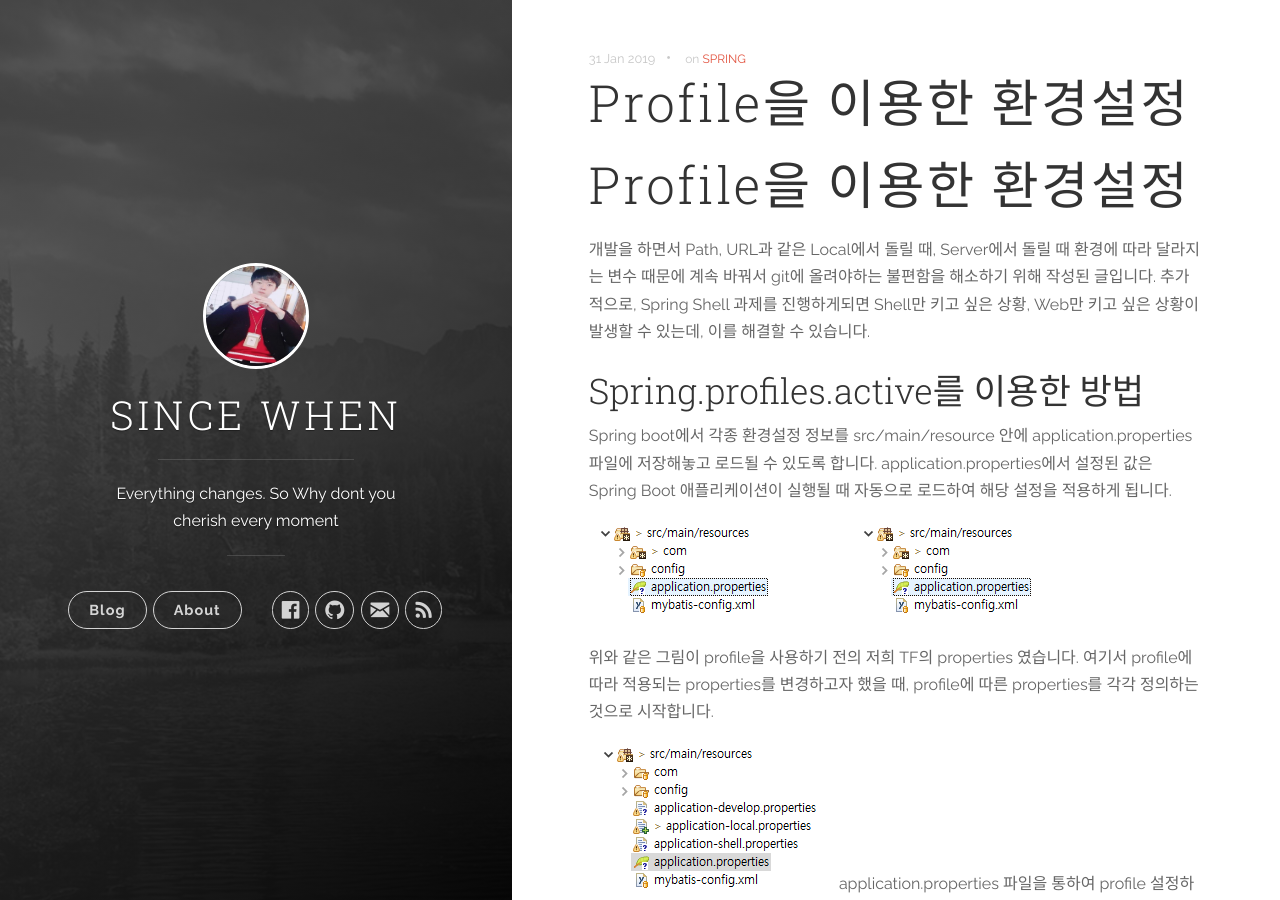
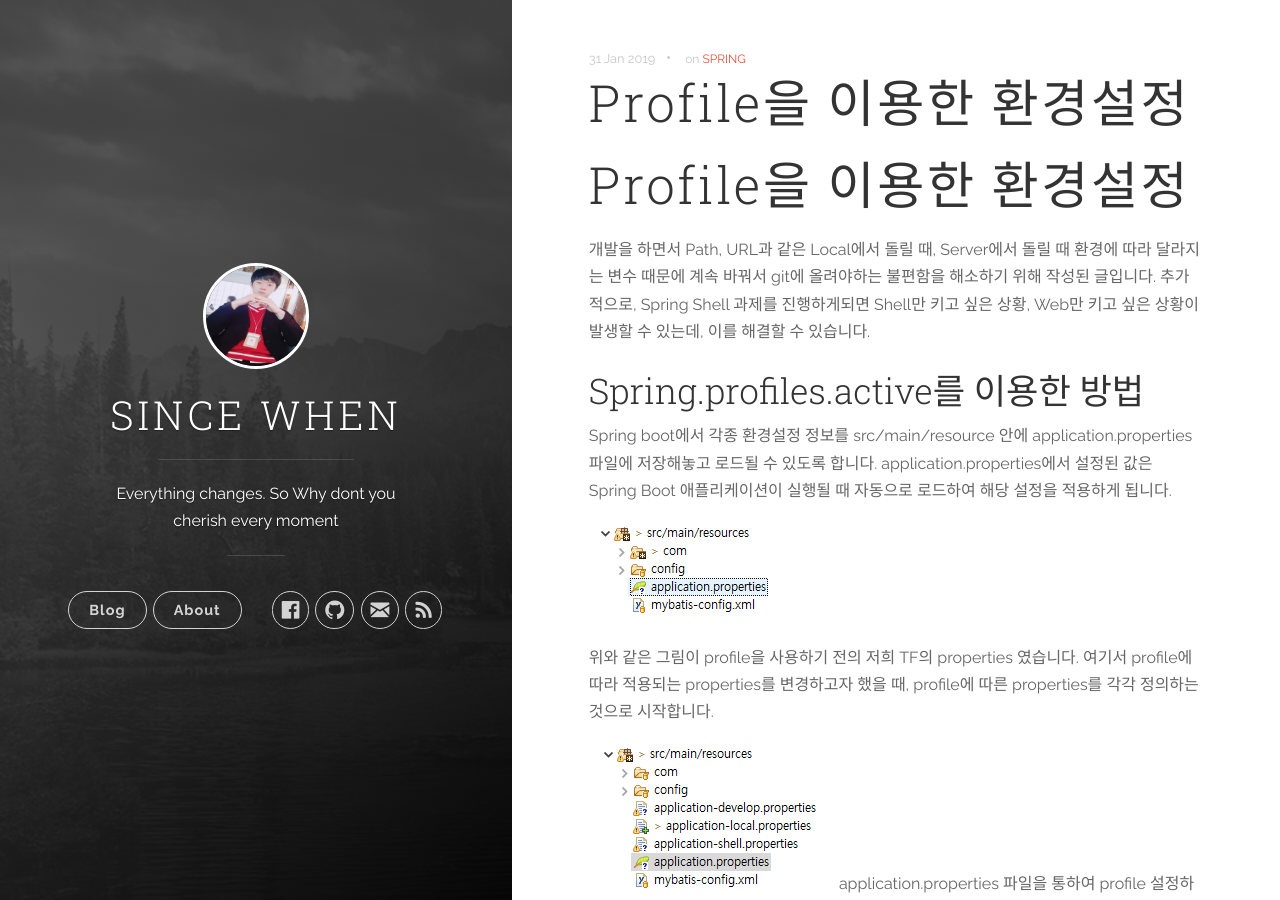
Before and after one commit to hiasince/hiasince.github.io, a Jekyll site: the page built from _posts/2019-01-31-Profile을 이용한 환경설정.markdown, in a window 1280 px wide and 900 px high. Built offline with Jekyll 4.4.1, drawn with Linux system fonts in a browser that asks for light colours; comment, search, counter and statistics services are not loaded.

Commit message:
Update 2019-01-31-Profile을 이용한 환경설정.markdown

```diff
--- a/_posts/2019-01-31-Profile을 이용한 환경설정.markdown
+++ b/_posts/2019-01-31-Profile을 이용한 환경설정.markdown
@@ -15,7 +15,6 @@ Spring boot에서 각종 환경설정 정보를 src/main/resource 안에 applica
 application.properties에서 설정된 값은  Spring Boot 애플리케이션이 실행될 때 자동으로 로드하여 해당 설정을 적용하게 됩니다.
 
 ![image](https://github.com/hiasince/hiasince.github.io/blob/master/images/post/image.png)
-<img src="https://github.com/hiasince/hiasince.github.io/blob/master/images/post/image.png">
 
 위와 같은 그림이 profile을 사용하기 전의 저희 TF의 properties 였습니다.
 여기서 profile에 따라 적용되는 properties를 변경하고자 했을 때, profile에 따른 properties를 각각 정의하는 것으로 시작합니다.
```
